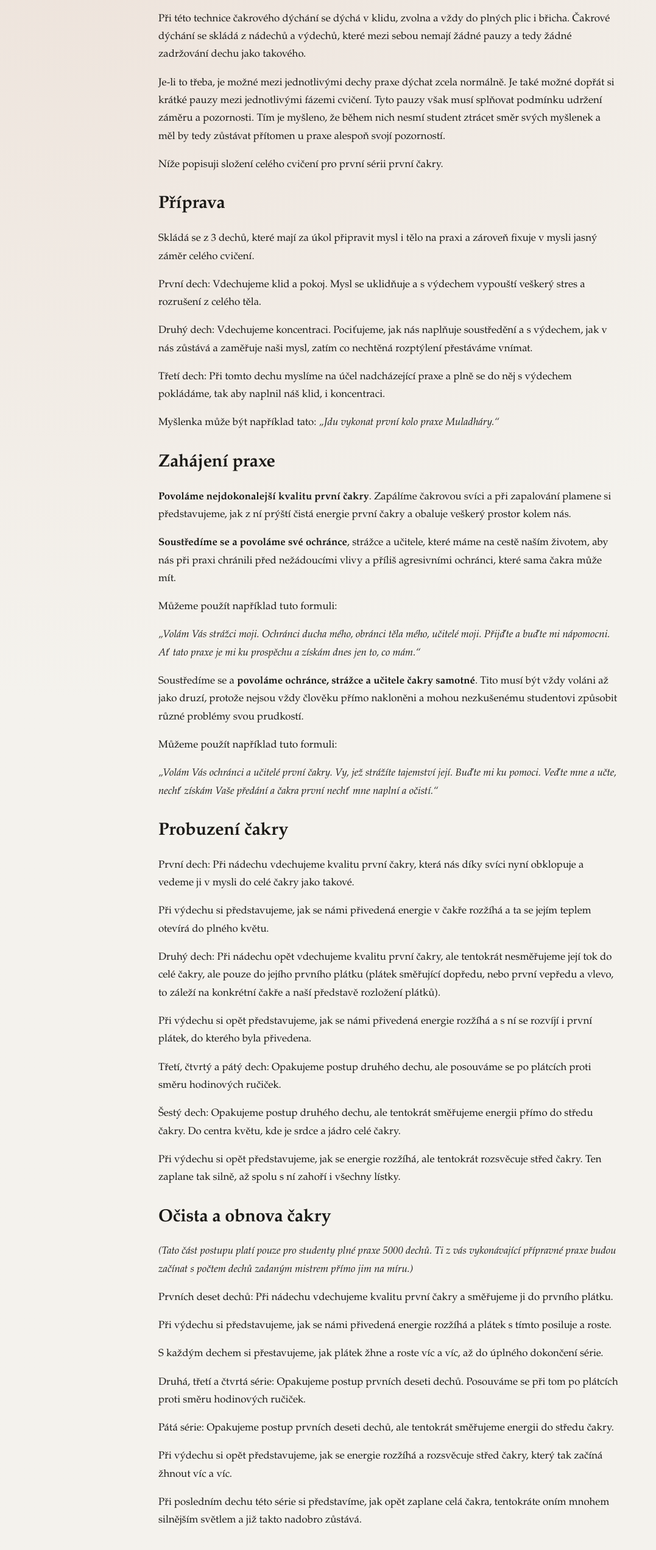
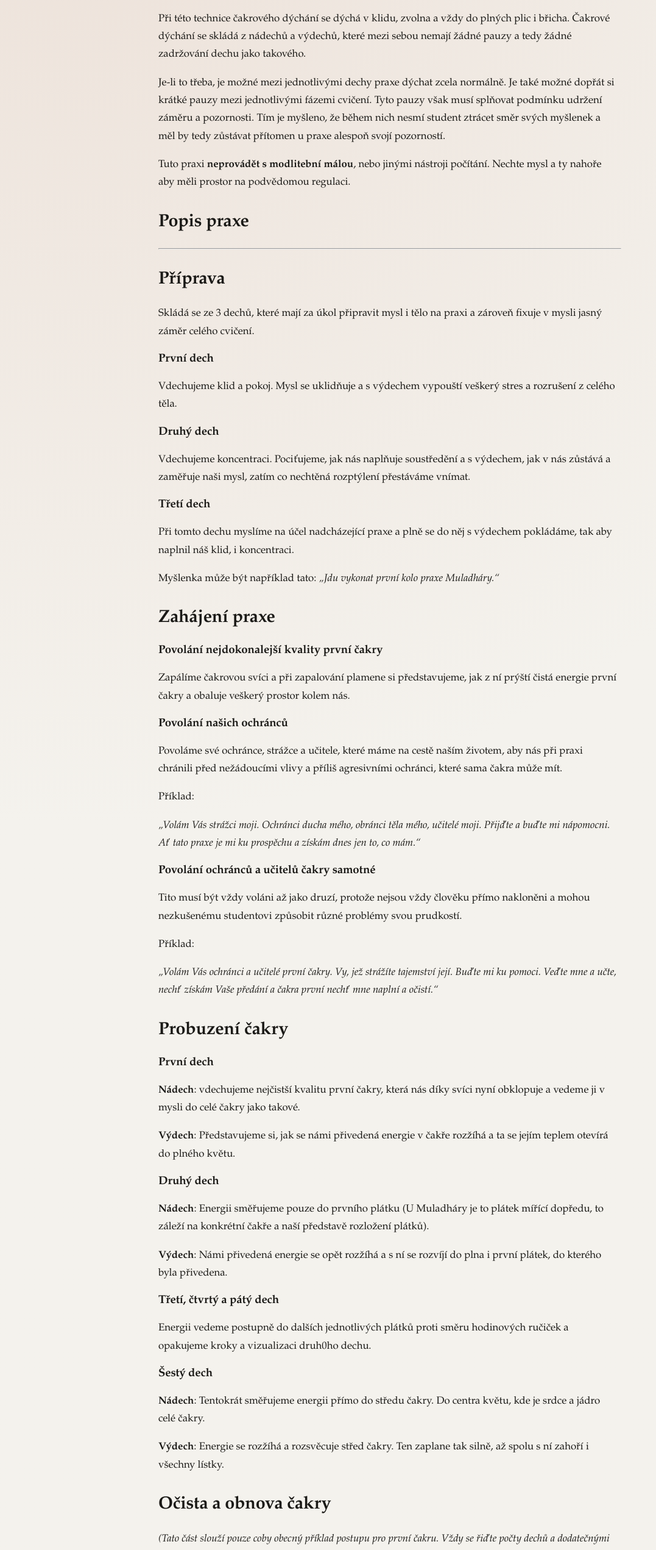
Before and after one commit to o-kolich/path, an Eleventy site: page src/posts/praxe-5000-dechu.md in a window 1280 px wide. Shown: the part 252-2794 px from the top of the page at 61% size, without its empty margins (0-1077 px from the left). Built offline with nearby package versions, Linux system fonts and the light colour scheme; Eleventy itself is replaced by a stand-in of ours; files that its build step writes are made by us from their sources.

Commit message:
praxe 5000 dechu revid

```diff
--- a/src/posts/praxe-5000-dechu.md
+++ b/src/posts/praxe-5000-dechu.md
@@ -1,7 +1,7 @@
 ---
 layout: layouts/post.njk
 title: Praxe 5000 dechů
-date: 2026-03-08
+date: 2026-03-11
 tags:
   - post
   - category:Manuál
@@ -11,90 +11,120 @@ Při této technice čakrového dýchání se dýchá v klidu, zvolna a vždy do
 
 Je-li to třeba, je možné mezi jednotlivými dechy praxe dýchat zcela normálně. Je také možné dopřát si krátké pauzy mezi jednotlivými fázemi cvičení. Tyto pauzy však musí splňovat podmínku udržení záměru a pozornosti. Tím je myšleno, že během nich nesmí student ztrácet směr svých myšlenek a měl by tedy zůstávat přítomen u praxe alespoň svojí pozorností.
 
-Níže popisuji složení celého cvičení pro první sérii první čakry.
+Tuto praxi **neprovádět s modlitební málou**, nebo jinými nástroji počítání. Nechte mysl a ty nahoře aby měli prostor na podvědomou regulaci.
 
+## Popis praxe
+---
 ## Příprava
 
-Skládá se z 3 dechů, které mají za úkol připravit mysl i tělo na praxi a zároveň fixuje v mysli jasný záměr celého cvičení.
+Skládá se ze 3 dechů, které mají za úkol připravit mysl i tělo na praxi a zároveň fixuje v mysli jasný záměr celého cvičení.
 
-První dech: Vdechujeme klid a pokoj. Mysl se uklidňuje a s výdechem vypouští veškerý stres a rozrušení z celého těla.
+### První dech
 
-Druhý dech: Vdechujeme koncentraci. Pociťujeme, jak nás naplňuje soustředění a s výdechem, jak v nás zůstává a zaměřuje naši mysl, zatím co nechtěná rozptýlení přestáváme vnímat.
+Vdechujeme klid a pokoj. Mysl se uklidňuje a s výdechem vypouští veškerý stres a rozrušení z celého těla.
 
-Třetí dech: Při tomto dechu myslíme na účel nadcházející praxe a plně se do něj s výdechem pokládáme, tak aby naplnil náš klid, i koncentraci.
+### Druhý dech
+
+Vdechujeme koncentraci. Pociťujeme, jak nás naplňuje soustředění a s výdechem, jak v nás zůstává a zaměřuje naši mysl, zatím co nechtěná rozptýlení přestáváme vnímat.
+
+### Třetí dech
+
+Při tomto dechu myslíme na účel nadcházející praxe a plně se do něj s výdechem pokládáme, tak aby naplnil náš klid, i koncentraci.
 
 Myšlenka může být například tato: *„Jdu vykonat první kolo praxe Muladháry.“*
 
 ## Zahájení praxe
 
-**Povoláme nejdokonalejší kvalitu první čakry**. Zapálíme čakrovou svíci a při zapalování plamene si představujeme, jak z ní prýští čistá energie první čakry a obaluje veškerý prostor kolem nás.
+### Povolání nejdokonalejší kvality první čakry
 
-**Soustředíme se a povoláme své ochránce**, strážce a učitele, které máme na cestě naším životem, aby nás při praxi chránili před nežádoucími vlivy a příliš agresivními ochránci, které sama čakra může mít.
+Zapálíme čakrovou svíci a při zapalování plamene si představujeme, jak z ní prýští čistá energie první čakry a obaluje veškerý prostor kolem nás.
 
-Můžeme použít například tuto formuli:
+### Povolání našich ochránců
+
+Povoláme své ochránce, strážce a učitele, které máme na cestě naším životem, aby nás při praxi chránili před nežádoucími vlivy a příliš agresivními ochránci, které sama čakra může mít.
+
+Příklad:
 
 *„Volám Vás strážci moji. Ochránci ducha mého, obránci těla mého, učitelé moji. Přijďte a buďte mi nápomocni. Ať tato praxe je mi ku prospěchu a získám dnes jen to, co mám.“*
 
-Soustředíme se a **povoláme ochránce, strážce a učitele čakry samotné**. Tito musí být vždy voláni až jako druzí, protože nejsou vždy člověku přímo nakloněni a mohou nezkušenému studentovi způsobit různé problémy svou prudkostí.
+### Povolání ochránců a učitelů čakry samotné
 
-Můžeme použít například tuto formuli:
+Tito musí být vždy voláni až jako druzí, protože nejsou vždy člověku přímo nakloněni a mohou nezkušenému studentovi způsobit různé problémy svou prudkostí.
+
+Příklad:
 
 *„Volám Vás ochránci a učitelé první čakry. Vy, jež strážíte tajemství její. Buďte mi ku pomoci. Veďte mne a učte, nechť získám Vaše předání a čakra první nechť mne naplní a očistí.“*
 
 ## Probuzení čakry
 
-První dech: Při nádechu vdechujeme kvalitu první čakry, která nás díky svíci nyní obklopuje a vedeme ji v mysli do celé čakry jako takové.
+### První dech
 
-Při výdechu si představujeme, jak se námi přivedená energie v čakře rozžíhá a ta se jejím teplem otevírá do plného květu.
+**Nádech**: vdechujeme nejčistší kvalitu první čakry, která nás díky svíci nyní obklopuje a vedeme ji v mysli do celé čakry jako takové.
 
-Druhý dech: Při nádechu opět vdechujeme kvalitu první čakry, ale tentokrát nesměřujeme její tok do celé čakry, ale pouze do jejího prvního plátku (plátek směřující dopředu, nebo první vepředu a vlevo, to záleží na konkrétní čakře a naší představě rozložení plátků).
+**Výdech**: Představujeme si, jak se námi přivedená energie v čakře rozžíhá a ta se jejím teplem otevírá do plného květu.
 
-Při výdechu si opět představujeme, jak se námi přivedená energie rozžíhá a s ní se rozvíjí i první plátek, do kterého byla přivedena.
+### Druhý dech
 
-Třetí, čtvrtý a pátý dech: Opakujeme postup druhého dechu, ale posouváme se po plátcích proti směru hodinových ručiček.
+**Nádech**: Energii směřujeme pouze do prvního plátku (U Muladháry je to plátek mířící dopředu, to záleží na konkrétní čakře a naší představě rozložení plátků).
 
-Šestý dech: Opakujeme postup druhého dechu, ale tentokrát směřujeme energii přímo do středu čakry. Do centra květu, kde je srdce a jádro celé čakry.
+**Výdech**: Námi přivedená energie se opět rozžíhá a s ní se rozvíjí do plna i první plátek, do kterého byla přivedena.
 
-Při výdechu si opět představujeme, jak se energie rozžíhá, ale tentokrát rozsvěcuje střed čakry. Ten zaplane tak silně, až spolu s ní zahoří i všechny lístky.
+### Třetí, čtvrtý a pátý dech
+
+Energii vedeme postupně do dalších jednotlivých plátků proti směru hodinových ručiček a opakujeme kroky a vizualizaci druh0ho dechu.
+
+### Šestý dech
+
+**Nádech**: Tentokrát směřujeme energii přímo do středu čakry. Do centra květu, kde je srdce a jádro celé čakry.
+
+**Výdech**: Energie se rozžíhá a rozsvěcuje střed čakry. Ten zaplane tak silně, až spolu s ní zahoří i všechny lístky.
 
 ## Očista a obnova čakry
 
-*(Tato část postupu platí pouze pro studenty plné praxe 5000 dechů. Ti z vás vykonávající přípravné praxe budou začínat s počtem dechů zadaným mistrem přímo jim na míru.)*
+*(Tato část slouží pouze coby obecný příklad postupu pro první čakru. Vždy se řiďte počty dechů a dodatečnými instrukcemi, které vám zadává ten kdo vás v praxi vede.)*
 
-Prvních deset dechů: Při nádechu vdechujeme kvalitu první čakry a směřujeme ji do prvního plátku.
+### Prvních deset dechů
 
-Při výdechu si představujeme, jak se námi přivedená energie rozžíhá a plátek s tímto posiluje a roste.
+Při nádechu vdechujeme kvalitu první čakry a směřujeme ji do prvního plátku. Při výdechu si představujeme, jak se námi přivedená energie rozžíhá a plátek s tímto posiluje a roste. S každým dechem si přestavujeme, jak plátek žhne a roste víc a víc, až do úplného dokončení série.
 
-S každým dechem si přestavujeme, jak plátek žhne a roste víc a víc, až do úplného dokončení série.
+### Druhá, třetí a čtvrtá série
 
-Druhá, třetí a čtvrtá série: Opakujeme postup prvních deseti dechů. Posouváme se při tom po plátcích proti směru hodinových ručiček.
+Opakujeme postup prvních deseti dechů. Posouváme se při tom po plátcích proti směru hodinových ručiček.
 
-Pátá série: Opakujeme postup prvních deseti dechů, ale tentokrát směřujeme energii do středu čakry.
+### Pátá série
 
-Při výdechu si opět představujeme, jak se energie rozžíhá a rozsvěcuje střed čakry, který tak začíná žhnout víc a víc.
-
-Při posledním dechu této série si představíme, jak opět zaplane celá čakra, tentokráte oním mnohem silnějším světlem a již takto nadobro zůstává.
+Opakujeme postup prvních deseti dechů, ale tentokrát směřujeme energii do středu čakry. Při výdechu si opět představujeme, jak se energie rozžíhá a rozsvěcuje střed čakry, který tak začíná žhnout víc a víc. Při posledním dechu této série si představíme, jak opět zaplane celá čakra, tentokráte oním mnohem silnějším světlem a již takto nadobro zůstává.
 
 ## Koncová meditace
 
-Po ukončení dechové části je třeba ještě nějaký čas meditovat a ponořit se do nově oživené čakry, aby se mohlo vše dobře usadit.
+Po ukončení dechové části je vhodné ještě nějaký čas meditovat a ponořit se do nově oživené čakry, aby se mohlo vše dobře usadit.
 
-Doporučuji následující témata k meditaci:
+Příklady témat k meditaci:
 
-* Aktuální stav čakry, je ten pravý a správný. Starý stav byl přirozený, ale nezdraví a proto bych měl tento nový plně přijmout.
-* Každý plátek ke mě může promlouvat a já jim budu naslouchat a přijmu jejich moudrost.
-* Nová dokonalost čakry mne prostupuje a naplňuje. Nebudu se jí bránit, nechám se jí očistit a zdokonalit.
+- Aktuální stav čakry, je ten pravý a správný.
+- Každý plátek ke mě může promlouvat a já jim budu naslouchat.
+- Nová dokonalost čakry mne prostupuje a naplňuje. Nechám se jí očistit a zdokonalit.
 
 ## Ukončení praxe
 
-Odvolání strážců čakry: Poděkujeme strážcům čakry za pomoc, vedení a jejich přítomnost při této praxi. S díky je odvoláme a rozžehnáme k odchodu.
+### Odvolání strážců čakry
 
-Můžeme použít třeba tuto formuli: *„Děkuji Vám strážci a učitelé Muladháry za Vaši pomoc a vedení. Jděte v pokoji a buďte zdrávi. Žehnám Vám. Jděte v pokoji.“*
+Poděkujeme strážcům čakry za pomoc, vedení a jejich přítomnost při této praxi. S díky je odvoláme a rozžehnáme k odchodu.
 
-Odvolání osobních ochránců:  Poděkujeme osobním strážcům a ochráncům za pomoc a jejich přítomnost při této praxi. Také je odvoláme a rozžehnáme k odchodu.
+Příklad:
 
-Můžeme použít třeba tuto formuli:
+*„Děkuji Vám strážci a učitelé Muladháry za Vaši pomoc a vedení. Jděte v pokoji.“*
 
-*„Díky Vám ochránci moji. Strážci ducha mého. Vám mé hluboké díky za Vaši přítomnost. Jděte v pokoji a nechť je Vám požehnáno. Díky Vám.“*
+### Odvolání osobních ochránců
 
-Na závěr poděkujeme čakře samotné, sfoukneme čakrovou svíci a necháme vosk vychladnout. Tím je praxe ukončena.
+Poděkujeme osobním strážcům a ochráncům za pomoc a jejich přítomnost při této praxi. Také je odvoláme a rozžehnáme k odchodu.
+
+Příklad:
+
+*„Díky Vám ochránci moji. Mé hluboké díky za Vaši přítomnost. Jděte v pokoji.“*
+
+### Poděkování esenci čakry
+
+Poděkujeme čakře samotné, sfoukneme svíci a vizualizujeme jak její energie postupně vymizí z našeho prostoru.
+
+#### Na závěr je dobré chvilku posedět s otevřenýma očima a nechat věci dosednout. Tím je praxe ukončena.
```
Also changed, not shown: src/posts/praxe-meditace-cakroveho-domu.md (+1 -0 lines), src/posts/praxe-tri-dokonalosti.md (+1 -1 lines).
